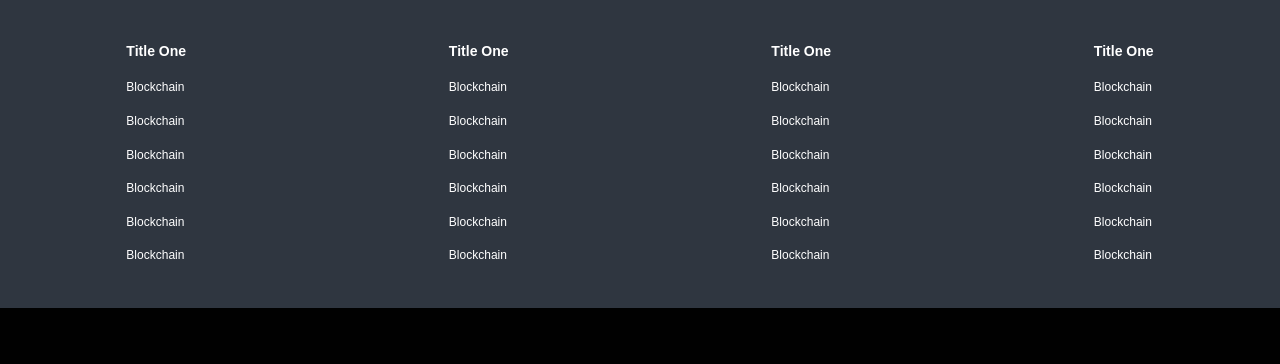
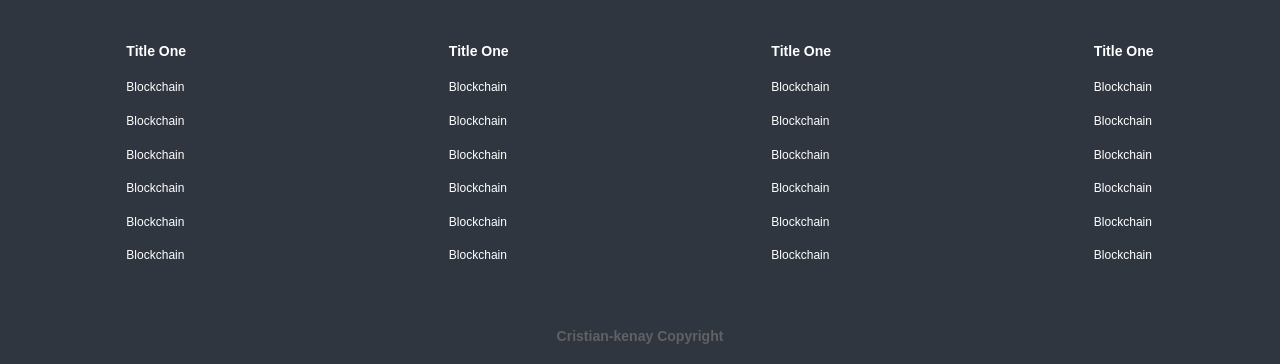
Before and after one commit to Cristian-kenay/paginaNoticias, a plain HTML site: page index.html in a window 1280 px wide. Shown: the part 2092-2456 px from the top of the page. Before the commit the page ends 2400 px from the top, so only its background shows below. Drawn offline with Linux system fonts and the light colour scheme.

Commit message:
agregado el footer del copyright

```diff
--- a/estilos.css
+++ b/estilos.css
@@ -219,3 +219,15 @@ hr {
     line-height: 2.8;
 }
 /*fin de los footer links*/
+
+/*footer del copyright*/
+.footer {
+    background: #2f3640;
+    color: #616161;
+    font-size: 12px;
+    padding: 20px 0;
+    text-align: center;
+    padding-bottom: 20px;
+}
+
+/*fin del footer del copyright*/
--- a/index.html
+++ b/index.html
@@ -315,5 +315,8 @@
     </div>
 </div>
 <!--fin del footer links-->
+<footer class="footer">
+    <h3>Cristian-kenay Copyright</h3>
+</footer>
 </body>
 </html>
```
